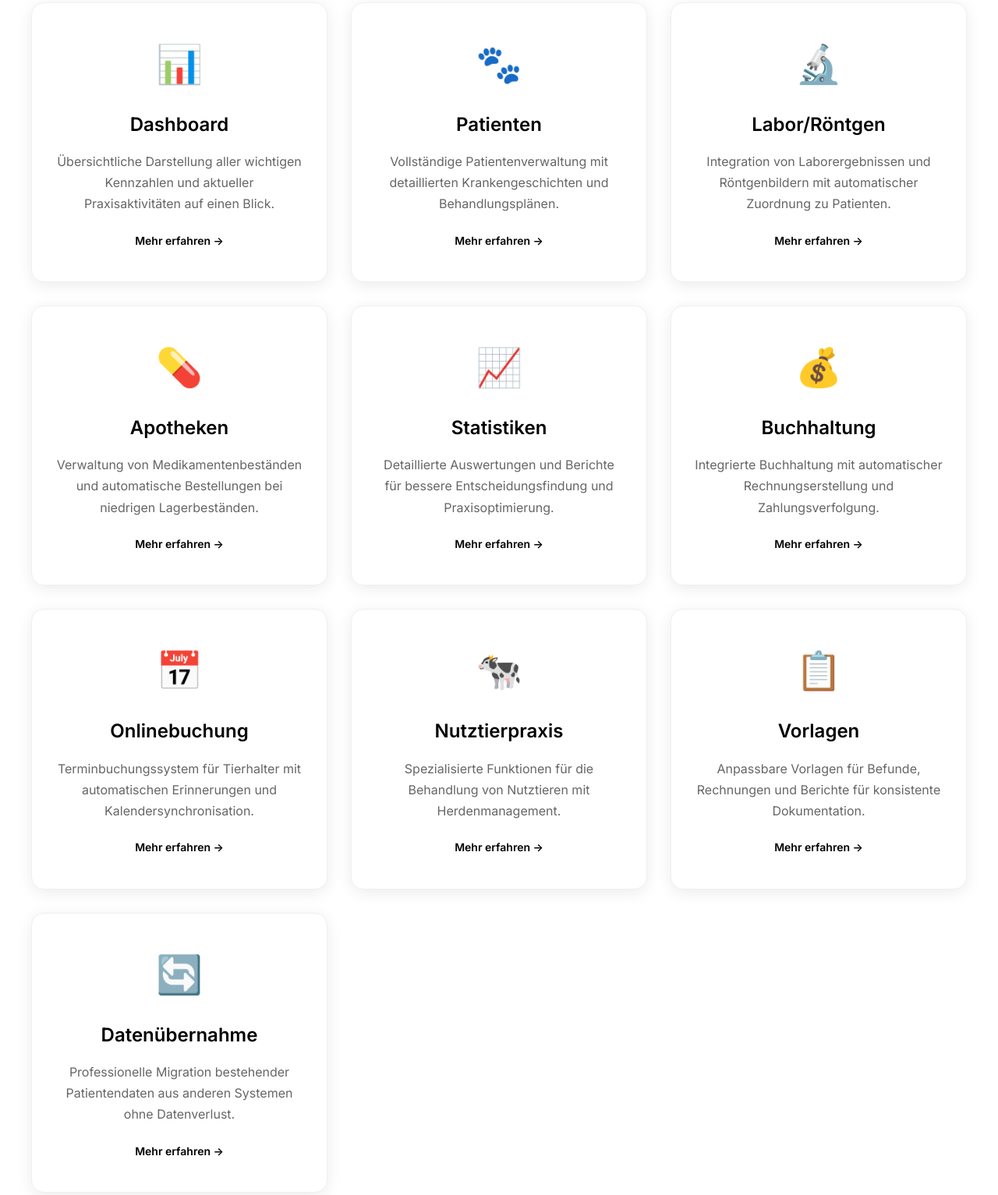
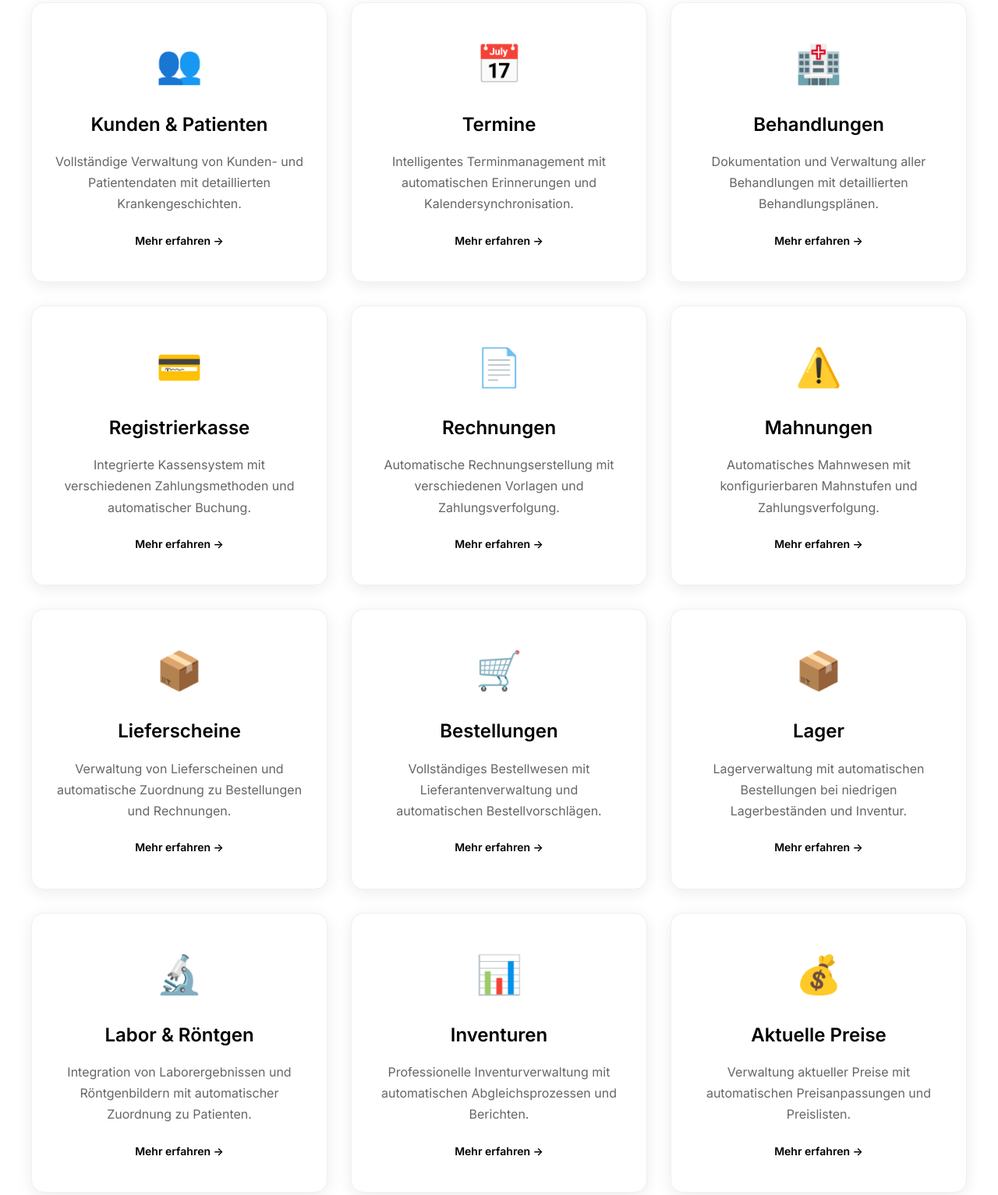
Before and after one commit to stoiccapital/web.django, a plain HTML site: page index.html in a window 1280 px wide. Shown: the part 925-2458 px from the top of the page at 78% size. Drawn offline with Linux system fonts and the light colour scheme.

Commit message:
Update solutions with comprehensive veterinary practice management functions

```diff
--- a/index.html
+++ b/index.html
@@ -50,63 +50,87 @@
                 <p class="solutions-subtitle">Vollständige Praxisverwaltung für moderne Tierärzte</p>
                 <div class="solutions-grid">
                     <div class="solution-card">
-                        <div class="solution-icon">📊</div>
-                        <h3>Dashboard</h3>
-                        <p>Übersichtliche Darstellung aller wichtigen Kennzahlen und aktueller Praxisaktivitäten auf einen Blick.</p>
+                        <div class="solution-icon">👥</div>
+                        <h3>Kunden & Patienten</h3>
+                        <p>Vollständige Verwaltung von Kunden- und Patientendaten mit detaillierten Krankengeschichten.</p>
                         <a href="#" class="learn-more">Mehr erfahren →</a>
                     </div>
                     <div class="solution-card">
-                        <div class="solution-icon">🐾</div>
-                        <h3>Patienten</h3>
-                        <p>Vollständige Patientenverwaltung mit detaillierten Krankengeschichten und Behandlungsplänen.</p>
+                        <div class="solution-icon">📅</div>
+                        <h3>Termine</h3>
+                        <p>Intelligentes Terminmanagement mit automatischen Erinnerungen und Kalendersynchronisation.</p>
+                        <a href="#" class="learn-more">Mehr erfahren →</a>
+                    </div>
+                    <div class="solution-card">
+                        <div class="solution-icon">🏥</div>
+                        <h3>Behandlungen</h3>
+                        <p>Dokumentation und Verwaltung aller Behandlungen mit detaillierten Behandlungsplänen.</p>
+                        <a href="#" class="learn-more">Mehr erfahren →</a>
+                    </div>
+                    <div class="solution-card">
+                        <div class="solution-icon">💳</div>
+                        <h3>Registrierkasse</h3>
+                        <p>Integrierte Kassensystem mit verschiedenen Zahlungsmethoden und automatischer Buchung.</p>
+                        <a href="#" class="learn-more">Mehr erfahren →</a>
+                    </div>
+                    <div class="solution-card">
+                        <div class="solution-icon">📄</div>
+                        <h3>Rechnungen</h3>
+                        <p>Automatische Rechnungserstellung mit verschiedenen Vorlagen und Zahlungsverfolgung.</p>
+                        <a href="#" class="learn-more">Mehr erfahren →</a>
+                    </div>
+                    <div class="solution-card">
+                        <div class="solution-icon">⚠️</div>
+                        <h3>Mahnungen</h3>
+                        <p>Automatisches Mahnwesen mit konfigurierbaren Mahnstufen und Zahlungsverfolgung.</p>
+                        <a href="#" class="learn-more">Mehr erfahren →</a>
+                    </div>
+                    <div class="solution-card">
+                        <div class="solution-icon">📦</div>
+                        <h3>Lieferscheine</h3>
+                        <p>Verwaltung von Lieferscheinen und automatische Zuordnung zu Bestellungen und Rechnungen.</p>
+                        <a href="#" class="learn-more">Mehr erfahren →</a>
+                    </div>
+                    <div class="solution-card">
+                        <div class="solution-icon">🛒</div>
+                        <h3>Bestellungen</h3>
+                        <p>Vollständiges Bestellwesen mit Lieferantenverwaltung und automatischen Bestellvorschlägen.</p>
+                        <a href="#" class="learn-more">Mehr erfahren →</a>
+                    </div>
+                    <div class="solution-card">
+                        <div class="solution-icon">📦</div>
+                        <h3>Lager</h3>
+                        <p>Lagerverwaltung mit automatischen Bestellungen bei niedrigen Lagerbeständen und Inventur.</p>
                         <a href="#" class="learn-more">Mehr erfahren →</a>
                     </div>
                     <div class="solution-card">
                         <div class="solution-icon">🔬</div>
-                        <h3>Labor/Röntgen</h3>
+                        <h3>Labor & Röntgen</h3>
                         <p>Integration von Laborergebnissen und Röntgenbildern mit automatischer Zuordnung zu Patienten.</p>
                         <a href="#" class="learn-more">Mehr erfahren →</a>
                     </div>
                     <div class="solution-card">
-                        <div class="solution-icon">💊</div>
-                        <h3>Apotheken</h3>
-                        <p>Verwaltung von Medikamentenbeständen und automatische Bestellungen bei niedrigen Lagerbeständen.</p>
-                        <a href="#" class="learn-more">Mehr erfahren →</a>
-                    </div>
-                    <div class="solution-card">
-                        <div class="solution-icon">📈</div>
-                        <h3>Statistiken</h3>
-                        <p>Detaillierte Auswertungen und Berichte für bessere Entscheidungsfindung und Praxisoptimierung.</p>
+                        <div class="solution-icon">📊</div>
+                        <h3>Inventuren</h3>
+                        <p>Professionelle Inventurverwaltung mit automatischen Abgleichsprozessen und Berichten.</p>
                         <a href="#" class="learn-more">Mehr erfahren →</a>
                     </div>
                     <div class="solution-card">
                         <div class="solution-icon">💰</div>
-                        <h3>Buchhaltung</h3>
-                        <p>Integrierte Buchhaltung mit automatischer Rechnungserstellung und Zahlungsverfolgung.</p>
+                        <h3>Aktuelle Preise</h3>
+                        <p>Verwaltung aktueller Preise mit automatischen Preisanpassungen und Preislisten.</p>
                         <a href="#" class="learn-more">Mehr erfahren →</a>
                     </div>
                     <div class="solution-card">
-                        <div class="solution-icon">📅</div>
-                        <h3>Onlinebuchung</h3>
-                        <p>Terminbuchungssystem für Tierhalter mit automatischen Erinnerungen und Kalendersynchronisation.</p>
-                        <a href="#" class="learn-more">Mehr erfahren →</a>
-                    </div>
-                    <div class="solution-card">
-                        <div class="solution-icon">🐄</div>
-                        <h3>Nutztierpraxis</h3>
-                        <p>Spezialisierte Funktionen für die Behandlung von Nutztieren mit Herdenmanagement.</p>
+                        <div class="solution-icon">📁</div>
+                        <h3>Dokumente</h3>
+                        <p>Zentrale Dokumentenverwaltung mit automatischer Kategorisierung und Suchfunktionen.</p>
                         <a href="#" class="learn-more">Mehr erfahren →</a>
                     </div>
                     <div class="solution-card">
                         <div class="solution-icon">📋</div>
                         <h3>Vorlagen</h3>
                         <p>Anpassbare Vorlagen für Befunde, Rechnungen und Berichte für konsistente Dokumentation.</p>
-                        <a href="#" class="learn-more">Mehr erfahren →</a>
-                    </div>
-                    <div class="solution-card">
-                        <div class="solution-icon">🔄</div>
-                        <h3>Datenübernahme</h3>
-                        <p>Professionelle Migration bestehender Patientendaten aus anderen Systemen ohne Datenverlust.</p>
                         <a href="#" class="learn-more">Mehr erfahren →</a>
                     </div>
                 </div>
```
